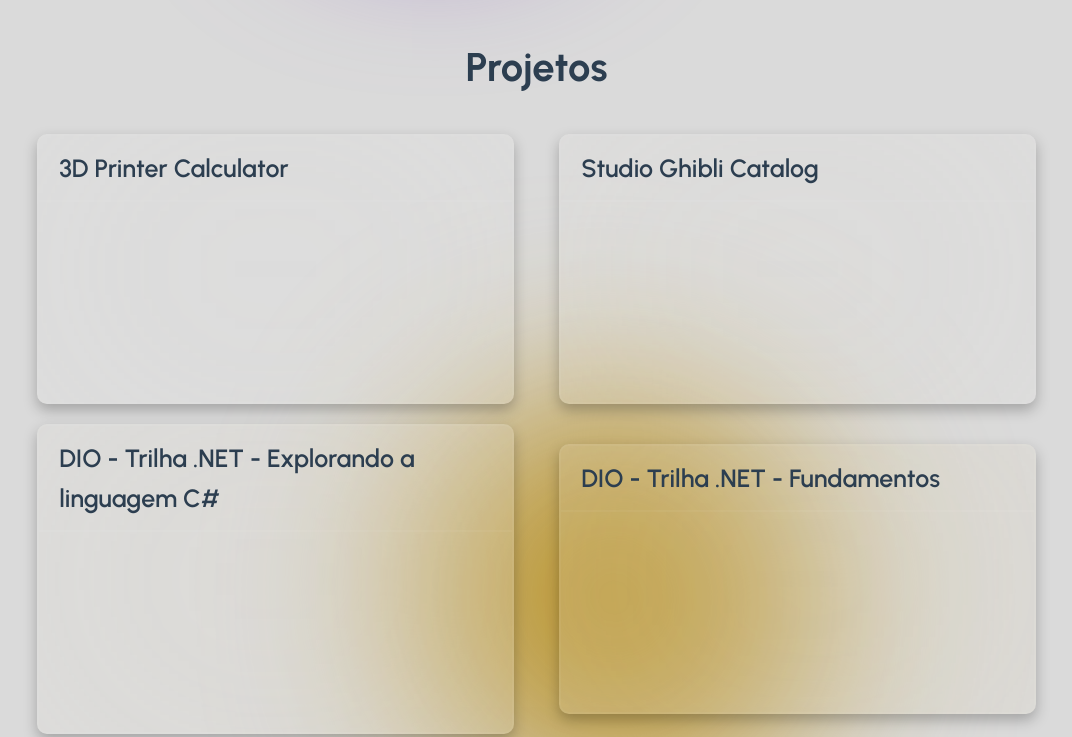
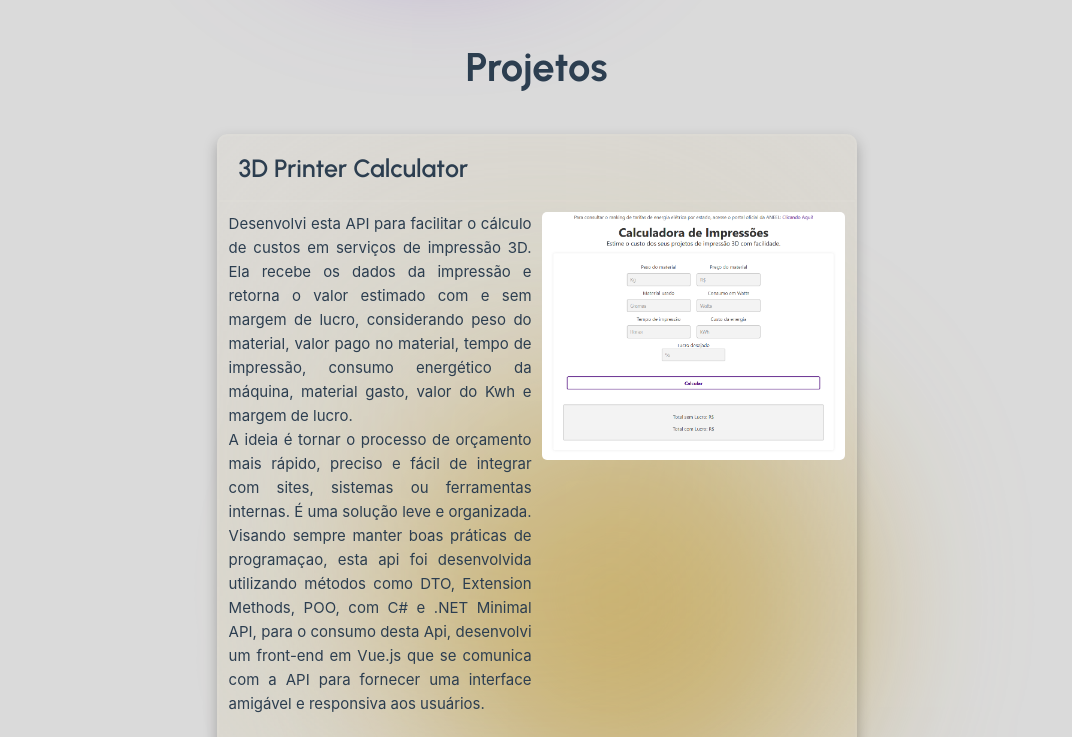
Before and after one commit to RanyelCerracena/Portfolio, a Vue app: page / in a window 1280 px wide. Shown: the part 1580-2317 px from the top of the page, without its empty margins (97-1169 px from the left). Built offline with nearby package versions, Linux system fonts and the light colour scheme; some icons are missing; a web font is replaced by a local one.

Commit message:
Adição da imagem do primeiro projeto, junto do link para redirecionamento

```diff
--- a/src/assets/base.css
+++ b/src/assets/base.css
@@ -35,7 +35,7 @@
   --contact-scroll-color: #3284f0;
 }
 
-/* light theme - default */
+/* light theme */
 :root {
 
   --color-circle-primary: var(--vt-c-circle-primary);
@@ -49,6 +49,8 @@
   --color-text: var(--vt-c-text-light-1);
   --color-text-secondary: var(--vt-c-text-light-2);
 
+  --normal-cursor: var(--normal-cursor-light);
+  --hover-cursor: var(--hover-cursor-light);
   --text-glow: var(--text-shadow-light);
   --circle-primary: var(--vt-c-circle-primary-light);
   --circle-secondary: var(--vt-c-circle-secondary-light);
@@ -68,6 +70,8 @@
   --color-text: var(--vt-c-text-dark-2);
   --color-text-secondary: var(--vt-c-text-dark-2);
 
+  --normal-cursor: var(--normal-cursor-dark);
+  --hover-cursor: var(--hover-cursor-dark);
   --text-glow: var(--text-shadow-dark);
   --circle-primary: var(--vt-c-circle-primary-dark);
   --circle-secondary: var(--vt-c-circle-secondary-dark);
--- a/src/views/ProjectsView.vue
+++ b/src/views/ProjectsView.vue
@@ -10,15 +10,32 @@
         </div>
         <div class="cardBody">
           <aside class="projectImg">
+            <img src="../assets/img/3DCalculator.png" alt="Calculadora de Impressão 3D" />
+          </aside>
+          <aside class="descriptionProject">
+            <p>Desenvolvi esta API para facilitar o cálculo de custos em serviços de impressão 3D. Ela recebe os dados
+              da
+              impressão e retorna o valor estimado com e sem margem de lucro, considerando peso do material, valor pago
+              no material, tempo de impressão, consumo energético
+              da máquina, material gasto, valor do Kwh e margem de lucro.</p>
 
+            <p>A ideia é tornar o processo de orçamento mais rápido, preciso e fácil de integrar com sites, sistemas ou
+              ferramentas internas. É uma solução leve e organizada. Visando sempre manter boas práticas de programaçao,
+              esta api foi desenvolvida utilizando métodos como DTO, Extension Methods, POO, com C# e .NET Minimal API,
+              para o consumo desta Api, desenvolvi um front-end em Vue.js que se comunica com a API para fornecer uma
+              interface amigável
+              e responsiva aos usuários.
+            </p>
+            <ul class="CTALinks">
+              <li>
+                  <a href="https://nerdstecnologias.com.br/calculadora3D" target="_blank" rel="noopener noreferrer">
+                    Acesse a aplicação
+                  </a>
+              </li>
+
+            </ul>
           </aside>
         </div>
-      </div>
-      <div class="card">
-        <div class="cardHeader">
-          <h4 class="projectTitle">Studio Ghibli Catalog</h4>
-        </div>
-        <div class="cardBody"></div>
       </div>
       <div class="card">
         <div class="cardHeader">
@@ -29,6 +46,12 @@
       <div class="card">
         <div class="cardHeader">
           <h4 class="projectTitle">DIO - Trilha .NET - Fundamentos</h4>
+        </div>
+        <div class="cardBody"></div>
+      </div>
+      <div class="card">
+        <div class="cardHeader">
+          <h4 class="projectTitle">Studio Ghibli Catalog</h4>
         </div>
         <div class="cardBody"></div>
       </div>
@@ -63,26 +86,29 @@ defineOptions({
   left: 50%;
   transform: translateX(-50%);
 }
+
 .projects {
   margin-top: 20px;
-  display: grid;
-  grid-template-columns: 1fr 1fr;
+  display: flex;
+  flex-direction: column;
   column-gap: 15px;
   gap: 20px;
   align-items: center;
   justify-items: center;
 }
+
 .card {
   border-radius: 10px;
   border: 2px solid #ffffff0a;
   background-color: #ffffff17;
   backdrop-filter: blur(250px);
-  width: 95%;
+  width: 50dvw;
   box-shadow: 0 6px 14px rgba(0, 0, 0, 0.25);
   display: flex;
   flex-direction: column;
   overflow: hidden;
 }
+
 .cardHeader {
   display: flex;
   align-items: center;
@@ -90,6 +116,7 @@ defineOptions({
   padding: 12px 20px;
   border-bottom: 2px solid #ffffff0a;
 }
+
 .cardTitle {
   font-family: 'Urbanist', sans-serif;
   font-weight: 700;
@@ -97,6 +124,7 @@ defineOptions({
   margin: 0;
   color: var(--color-text);
 }
+
 .projectTitle {
   font-family: 'Urbanist', sans-serif;
   font-weight: 600;
@@ -104,21 +132,66 @@ defineOptions({
   margin: 0;
   color: var(--color-text);
 }
+
 .flexTitle {
   display: flex;
   justify-content: center;
   align-items: center;
   padding: 15px 0;
 }
+
 .cardBody {
-  height: 200px;
+  height: auto;
+  display: flex;
+  flex-direction: row-reverse;
+  gap: 10px;
+  justify-content: center;
+  padding: 10px;
+}
+
+.projectImg {
+  width: 50%;
+  height: 100%;
+  display: flex;
+  align-items: center;
+}
+
+.projectImg img {
+  width: 100%;
+  border-radius: 5px;
+}
+
+.descriptionProject {
+  text-align: justify;
+  width: 50%;
+}
+
+.CTALinks {
+  list-style: none;
+  padding: 0;
+  margin-top: 15px;
   display: flex;
 }
-.showMoreButton{
+.CTALinks li a{
+  display: inline-block;
+  width: 100%;
+  height: 100%;
+  border-radius: 5px;
+  transition: all 0.3s ease;
+}
+.CTALinks li a:hover{
+  background-color: transparent;
+  transform: scale(1.05);
+  color: var(--projects-scroll-color);
+  border: 2px solid var(--projects-scroll-color);
+}
+
+.showMoreButton {
+  width: auto;
   margin: 20px auto;
-  width: auto;
   padding: 10px 20px;
   color: #ffffff;
+  border-radius: 5px;
   font-family: "Open Sans", sans-serif;
   font-weight: 600;
   font-size: 18px;
```
Also changed, not shown: src/assets/img/3DCalculator.png (added).
